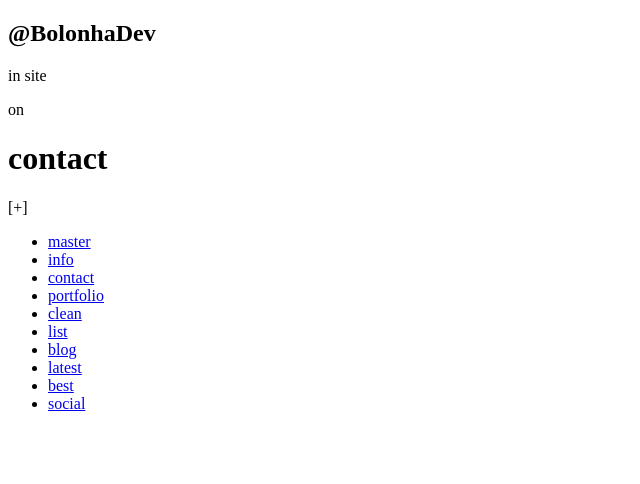
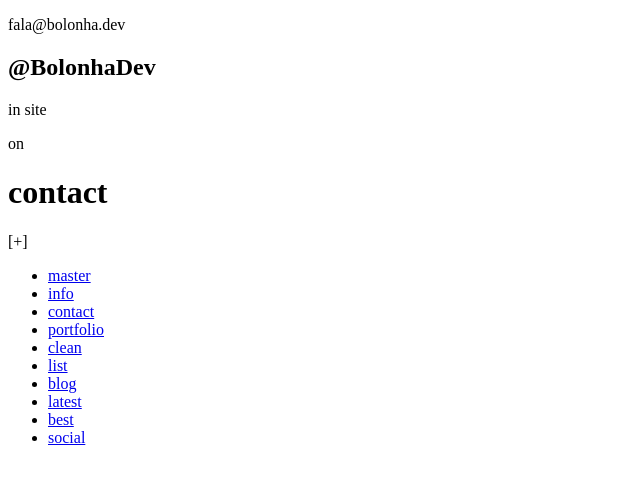
Before and after one commit to miltonbolonha/bolonhadev, a Gatsby site: page /contact in a window 1280 px wide. Shown: the whole page, without its empty margins (0-640 px from the left). Built offline with nearby package versions, Linux system fonts and the light colour scheme; Gatsby itself is replaced by a stand-in of ours.

Commit message:
BDB-01: Feature: initial configs

```diff
--- a/gatsby-config.js
+++ b/gatsby-config.js
@@ -4,7 +4,8 @@ module.exports = {
     description: `Oi, sou o Bolonha Dev.
                   Desenvolvedor web e de apps mobile.
                   Aqui vou falar um pouco dos meus projetos e desafios.`,
-    author: `@bolonhaDev`,
+    author: `@BolonhaDev`,
+    email: `fala@bolonha.dev`,
   },
   plugins: [
     `gatsby-plugin-react-helmet`,
--- a/src/components/Breadcrumb/index.js
+++ b/src/components/Breadcrumb/index.js
@@ -1,11 +1,28 @@
 import React from "react"
+import { useStaticQuery, graphql } from "gatsby"
 
-const Breadcrumb = ( { actualSite } ) => (
+const Breadcrumb = ({ actualSite }) => {
+  const { site: { siteMetadata: { email, author } }} = useStaticQuery(graphql`
+  query BolonhaDevMetaData {
+    site {
+      siteMetadata {
+        title
+        description
+        author
+        email
+      }
+    }
+  }
+`)
+
+return (
   <>
-    <h2>@BolonhaDev</h2>
+    <p>{email}</p>
+    <h2>{author}</h2>
     <p>in site</p>
     <p>on <h1>{ actualSite }</h1> <span>[+]</span></p>
   </>
 )
+}
 
 export default Breadcrumb
```
